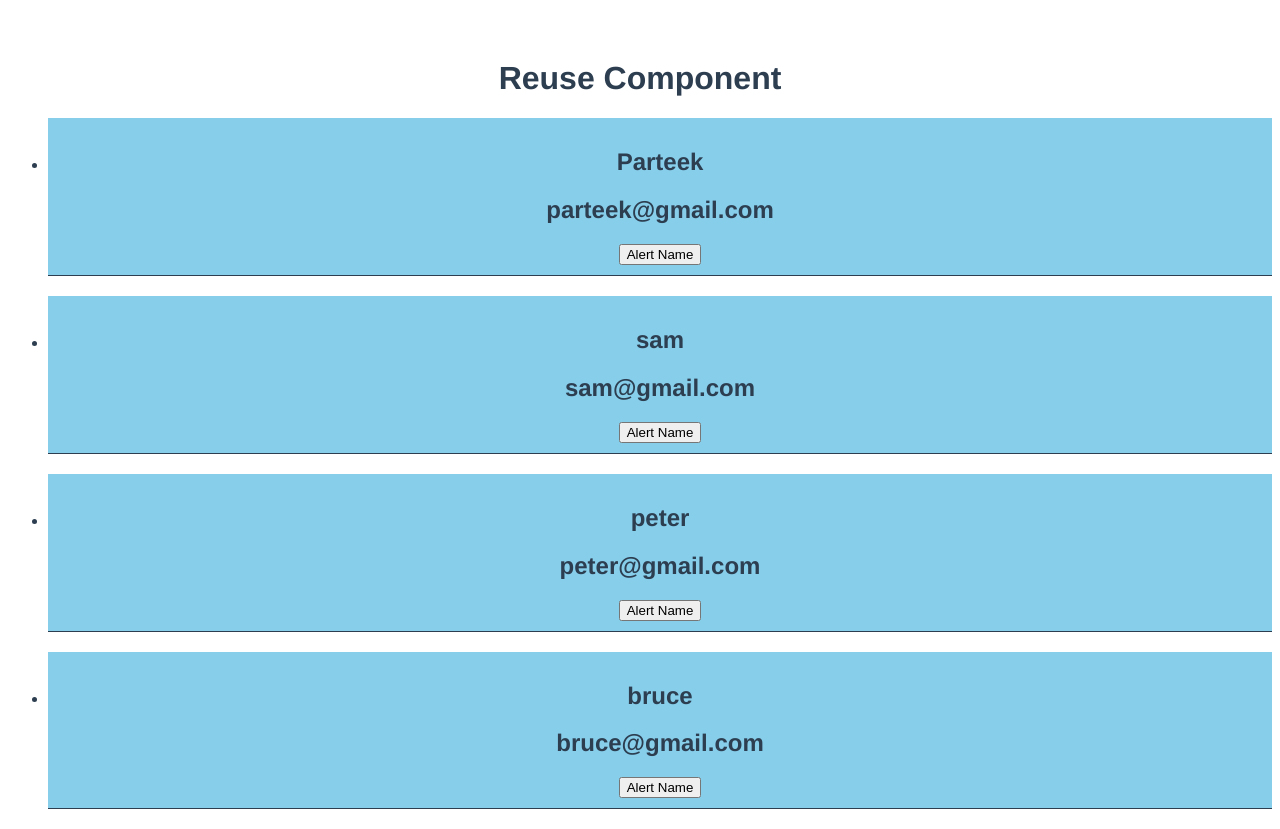
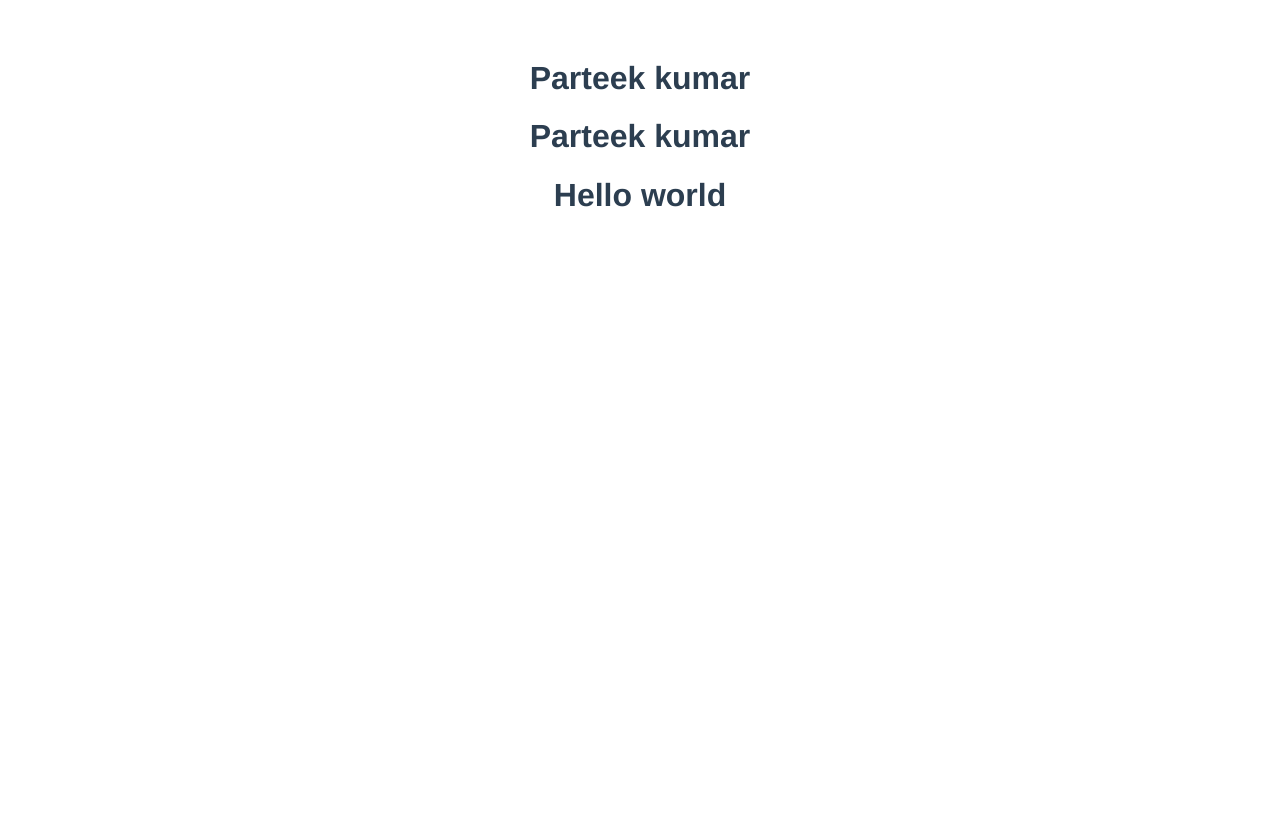
Before and after one commit to parteek2813/VueJs, a Vue app: page / in a window 1280 px wide. After the commit the page ends 800 px from the top, so only its background shows below. Built offline with nearby package versions, Linux system fonts and the light colour scheme.

Commit message:
#17 Html Binding

```diff
--- a/src/App.vue
+++ b/src/App.vue
@@ -1,5 +1,5 @@
 <template>
-  <Home />
+  <HtmlBind />
 </template>
 
 <script>
@@ -10,6 +10,7 @@ import Checkboxes from "./components/Checkbox.vue";
 import IfElse from "./components/IfElse.vue";
 import Parent from "./components/Parent.vue";
 import Home from "./components/Home.vue";
+import HtmlBind from "./components/HtmlBind.vue";
 
 export default {
   name: "App",
@@ -21,6 +22,7 @@ export default {
     IfElse,
     Parent,
     Home,
+    HtmlBind,
   },
 };
 </script>
--- /dev/null
+++ b/src/components/HtmlBind.vue
@@ -0,0 +1,18 @@
+<template lang="">
+  <h1>{{ text }}</h1>
+  <div v-html="tag"></div>
+  <div v-html="tag2"></div>
+</template>
+<script>
+export default {
+  name: "HtmlBind",
+  data() {
+    return {
+      text: "Parteek kumar",
+      tag: "<h1>Parteek kumar</h1>",
+      tag2: "<h1>Hello world</h1>",
+    };
+  },
+};
+</script>
+<style lang=""></style>
```
